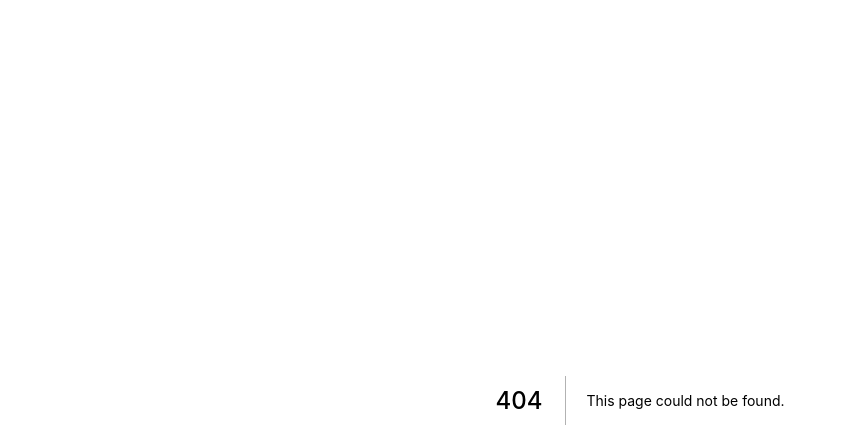
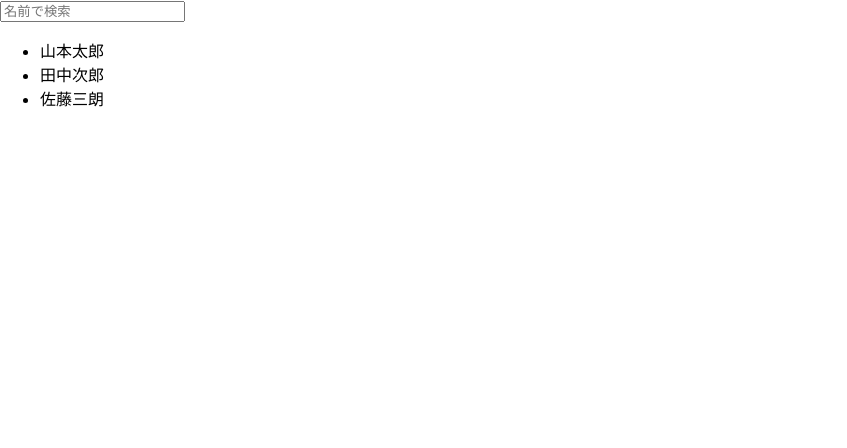
Before and after one commit to masasami/next-sample, a Next.js app: page /component0042 in a window 1280 px wide. Before the commit this address had no page. Shown: the top 448 px of the page, without its empty margins (0-847 px from the left). Built offline with nearby package versions, Linux system fonts and the light colour scheme.

Commit message:
部分一致でフィルタリング

```diff
--- /dev/null
+++ b/pages/component0042.tsx
@@ -0,0 +1,33 @@
+import { useEffect, useState } from 'react'
+
+type User = { id: number; name: string }
+
+export default function Component() {
+  const [users, setUsers] = useState<User[]>([]) // ユーザー全件の配列
+  const [filteredUsers, setFilteredUsers] = useState<User[]>([]) // 抽出されたユーザーの配列
+
+  // 文字列をもとにユーザー全件から抽出
+  const filterUsers = (keyword: string) => {
+    setFilteredUsers(users.filter((user) => user.name.match(keyword)))
+  }
+  useEffect(() => {
+    const users = [
+      { id: 1, name: '山本太郎' },
+      { id: 2, name: '田中次郎' },
+      { id: 3, name: '佐藤三朗' },
+    ]
+    setUsers(users)
+    setFilteredUsers(users)
+  }, [])
+
+  return (
+    <div>
+      <input type="text" placeholder="名前で検索" onChange={(e) => filterUsers(e.target.value)} />
+      <ul>
+        {filteredUsers.map((user) => (
+          <li key={user.id}>{user.name}</li>
+        ))}
+      </ul>
+    </div>
+  )
+}
```
